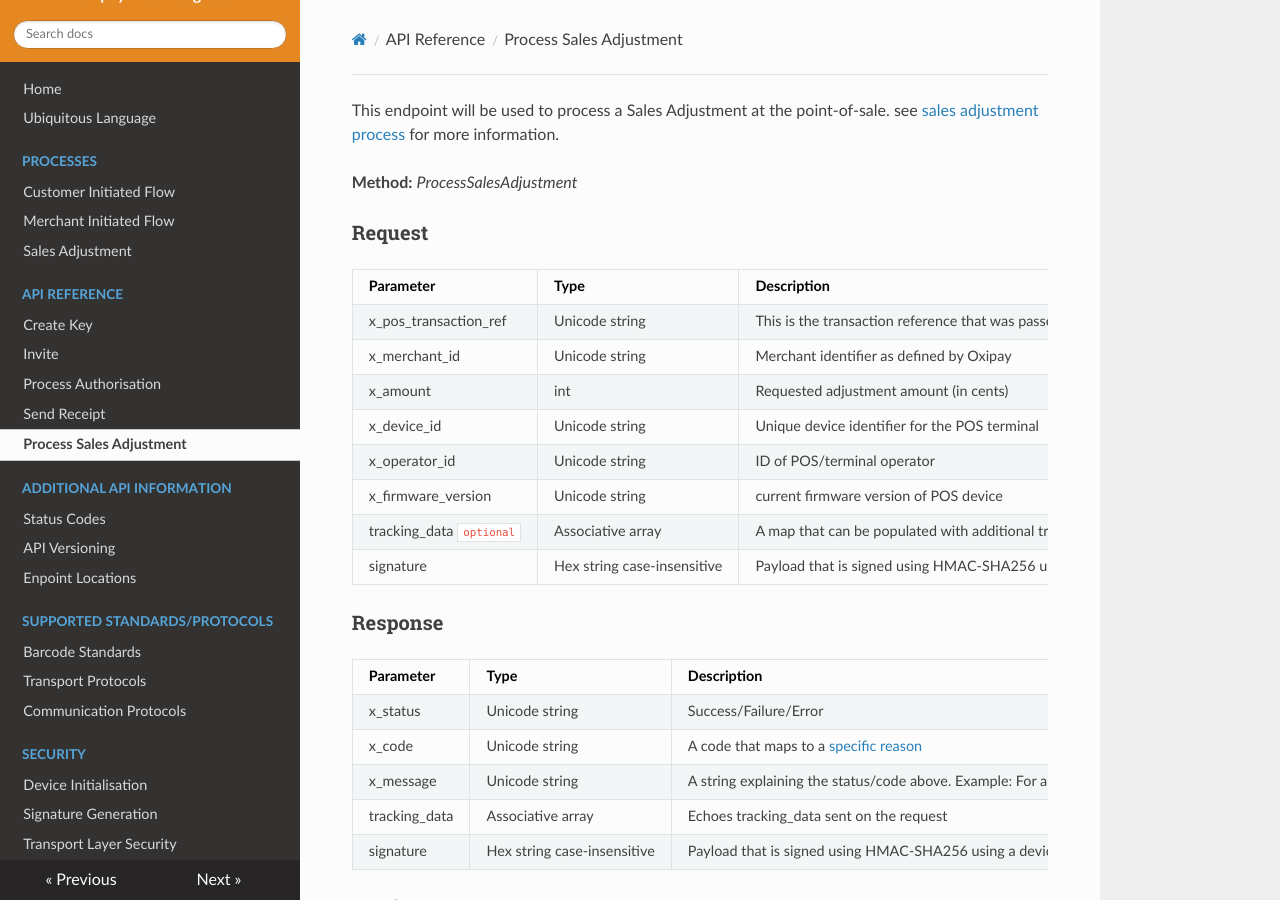
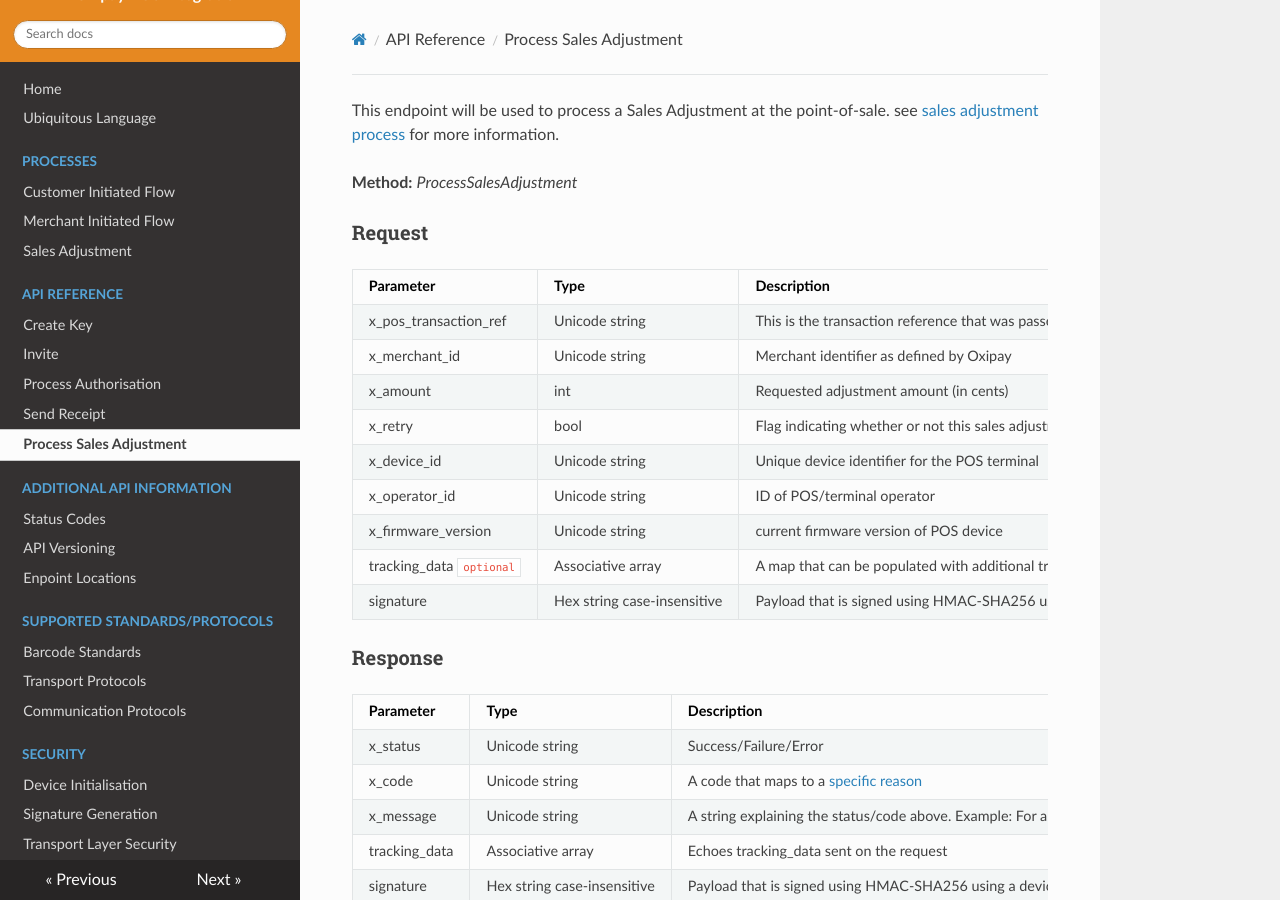
Before and after one commit to oxipay/posdocs, an MkDocs documentation site: the page built from docs/api/process_sales_adjustment.md, in a window 1280 px wide and 900 px high. Built offline with MkDocs 1.6.1, drawn with Linux system fonts in a browser that asks for light colours; nearby versions of some CDN libraries; old or Windows-style settings are respelled for this version of MkDocs.

Commit message:
Added doco for addition of x_retry prop for sales adjustment

```diff
--- a/docs/api/process_sales_adjustment.md
+++ b/docs/api/process_sales_adjustment.md
@@ -9,6 +9,7 @@ Parameter &nbsp; &nbsp; &nbsp; &nbsp; &nbsp;&nbsp; &nbsp; &nbsp; &nbsp; &nbsp;&n
 x_pos_transaction_ref | Unicode string | This is the transaction reference that was passed through as part of the *ProcessAuthorisation* request (or the *SendReceipt* request), which is stored by Oxipay so that it can reconcile sales adjustment requests.
 x_merchant_id | Unicode string | Merchant identifier as defined by Oxipay
 x_amount | int | Requested adjustment amount (in cents)
+x_retry | bool | Flag indicating whether or not this sales adjustment request is a retry for a previous sales adjustment (for the same x_pos_transaction_ref). This is useful if a network failure or other error occurred, whereby the response from the previous sales adjustment request was not received. If the previous sales adjustment was processed then the result from the previous request will be returned. If the previous sales adjustment was not processed, then a new adjustment will be processed and the result returned. There is no limit on the number of retry attempts, but note that a retry is always on the most recent sales adjustment request for the same x_pos_transaction_ref (e.g. if 2 sales adjustments have already been processed, then a 3rd sales adjustment request with the x_retry set true will return the result of the 2nd adjustment)
 x_device_id | Unicode string | Unique device identifier for the POS terminal
 x_operator_id | Unicode string | ID of POS/terminal operator
 x_firmware_version | Unicode string | current firmware version of POS device
```
